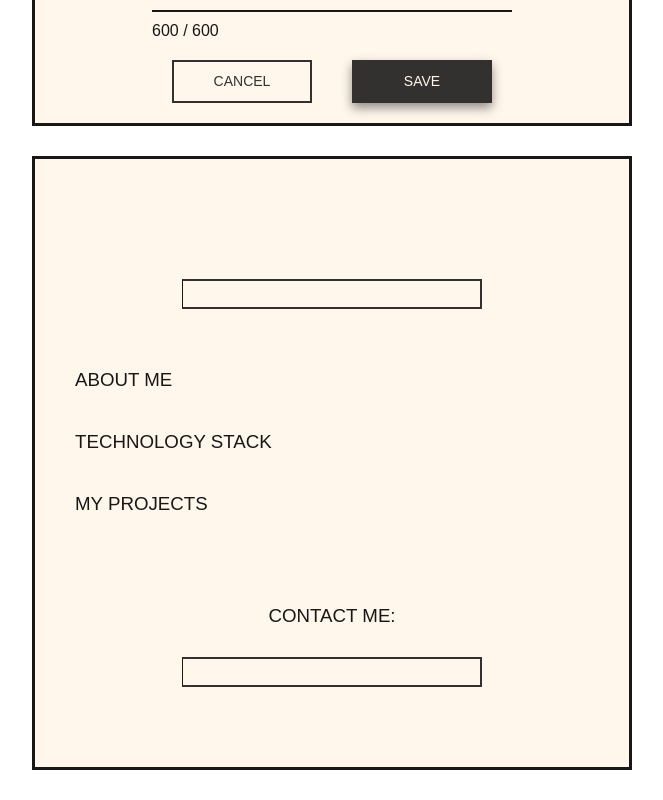
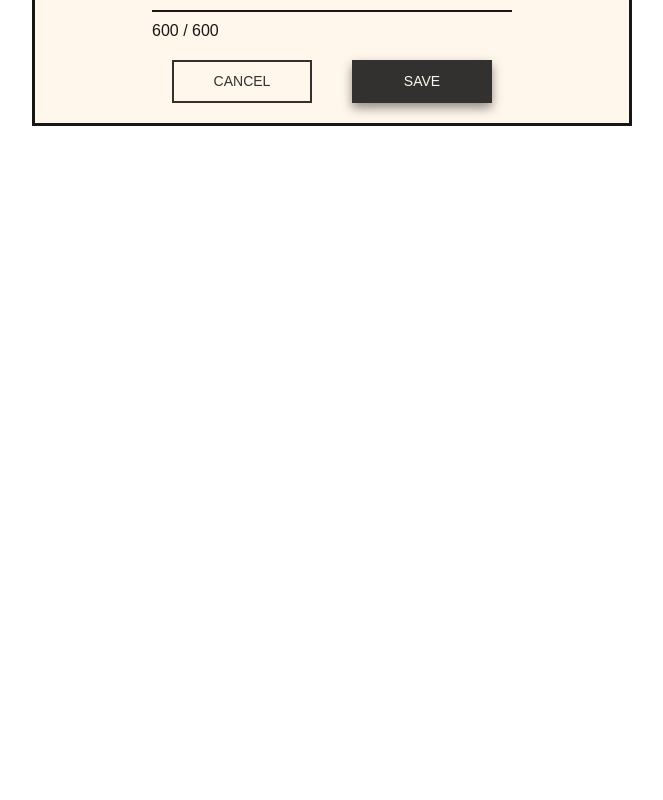
Before and after one commit to kristinavlasovets/my-cv-app, a React (Create React App) app: page / in a window 1280 px wide. Shown: the part 1295-2095 px from the top of the page, without its empty margins (308-971 px from the left). After the commit the page ends 1451 px from the top, so only its background shows below. Built offline with nearby package versions, Linux system fonts and the light colour scheme; a web font is replaced by a local one.

Commit message:
added conditional rendering

```diff
--- a/src/components/UserForm.jsx
+++ b/src/components/UserForm.jsx
@@ -1,49 +1,44 @@
-import React from "react";
-import Button from "./Button";
-import CvOutput from "./CvOutput";
-import UserFormCSS from "../styles/components/userForm.module.css";
+import React from 'react';
+import Button from './Button';
+import CvOutput from './CvOutput';
+import UserFormCSS from '../styles/components/userForm.module.css';
 import {
   checkEmpty,
   checkCapitalLetter,
   checkSpaces,
   checkUrl,
   checkLimit,
-} from "../helpers/helperFunctions";
+} from '../helpers/helperFunctions';
 
 export default class UserForm extends React.Component {
   constructor(props) {
     super(props);
 
     this.state = {
-      username: "",
-      lastname: "",
-      birthdate: "",
-      phone: "",
-      website: "",
-      about: "",
-      techstack: "",
-      project: "",
+      username: '',
+      lastname: '',
+      birthdate: '',
+      phone: '',
+      website: '',
+      about: '',
+      techstack: '',
+      project: '',
       error: {
-        username: "",
-        lastname: "",
-        phone: "",
-        website: "",
-        about: "",
-        techstack: "",
-        project: "",
+        username: '',
+        lastname: '',
+        phone: '',
+        website: '',
+        about: '',
+        techstack: '',
+        project: '',
       },
-      usernameValid: false,
-      lastnameValid: false,
-      phoneValid: false,
-      websiteValid: false,
-      aboutValid: false,
-      techstackValid: false,
-      projectValid: false,
+      isValidForm: false,
+      isVisibleForm: true,
     };
   }
 
   handleUserInput = (e) => {
-    const { name, value } = e.target;
+    const {name, value} = e.target;
     let formIsValid = true;
 
     const isEmpty = checkEmpty(value);
@@ -56,11 +51,11 @@ export default class UserForm extends React.Component {
       });
     } else {
       this.setState({
-        error: "",
+        error: '',
       });
     }
 
-    if (name === "username" || name === "lastname") {
+    if (name === 'username' || name === 'lastname') {
       const isCapital = checkCapitalLetter(value);
       if (isCapital) {
         this.setState({
@@ -80,7 +75,7 @@ export default class UserForm extends React.Component {
       });
     }
 
-    if (name === "website") {
+    if (name === 'website') {
       const isUrl = checkUrl(value);
       if (isUrl) {
         this.setState({
@@ -90,15 +85,15 @@ export default class UserForm extends React.Component {
         });
       } else {
         this.setState({
-          error: "",
+          error: '',
         });
       }
     }
 
-    if (name === "phone") {
+    if (name === 'phone') {
       if (value.length === 1) {
         this.setState({
-          phone: value + "-",
+          phone: value + '-',
         });
       }
     }
@@ -120,30 +115,31 @@ export default class UserForm extends React.Component {
 
   resetForm = () => {
     this.setState({
-      username: "",
-      lastname: "",
-      birthdate: "",
-      phone: "",
-      website: "",
-      about: "",
-      techstack: "",
-      project: "",
+      username: '',
+      lastname: '',
+      birthdate: '',
+      phone: '',
+      website: '',
+      about: '',
+      techstack: '',
+      project: '',
     });
   };
 
-  submitForm = (e) => {
-    e.preventDefault();
-
-    if (this.handleUserInput()) {
-      alert("Form submitted.");
+  submitForm = () => {
+    if (!this.state.error) {
+      console.log('valid');
+      this.setState({isVisibleForm: false});
+      this.setState({isValidForm: true});
     } else {
-      alert("Form has errors.");
+      console.log('not valid');
+      this.setState({isValidForm: false});
     }
   };
 
   render() {
-    const { error } = this.state;
-    return (
+    const {error} = this.state;
+    return this.state.isVisibleForm ? (
       <div className="container">
         <div className={UserFormCSS.user_form_wrapper}>
           <div className={UserFormCSS.user_form_header}>
@@ -279,7 +275,8 @@ export default class UserForm extends React.Component {
             </form>
           </div>
         </div>
-
+      </div>
+    ) : (
       <CvOutput
         username={this.state.username}
         lastname={this.state.lastname}
@@ -290,7 +287,6 @@ export default class UserForm extends React.Component {
         techstack={this.state.techstack}
         project={this.state.project}
       />
-      </div>
     );
   }
 }
--- a/src/styles/components/cvOutput.module.css
+++ b/src/styles/components/cvOutput.module.css
@@ -1,16 +1,15 @@
 .cv_wrapper {
   display: flex;
   flex-direction: column;
-  width: 100%;
-  margin-top: 5%;
-  margin-bottom: 5%;
-  padding: 40px;
+  width: 80%;
+  margin: 5% auto 5%;
+  padding: 10%;
   background: #fff7ec;
-  font-family: "Shippori Antique", sans-serif;
+  font-family: 'Shippori Antique', sans-serif;
   color: #191716;
   border: 3px solid #191716;
 }
-.cv_wrapper h2{
+.cv_wrapper h2 {
   font-family: 'Rozha One', serif;
   font-size: 36px;
   font-weight: 400;
```
Lines whose indentation alone changed are shown as unchanged.
